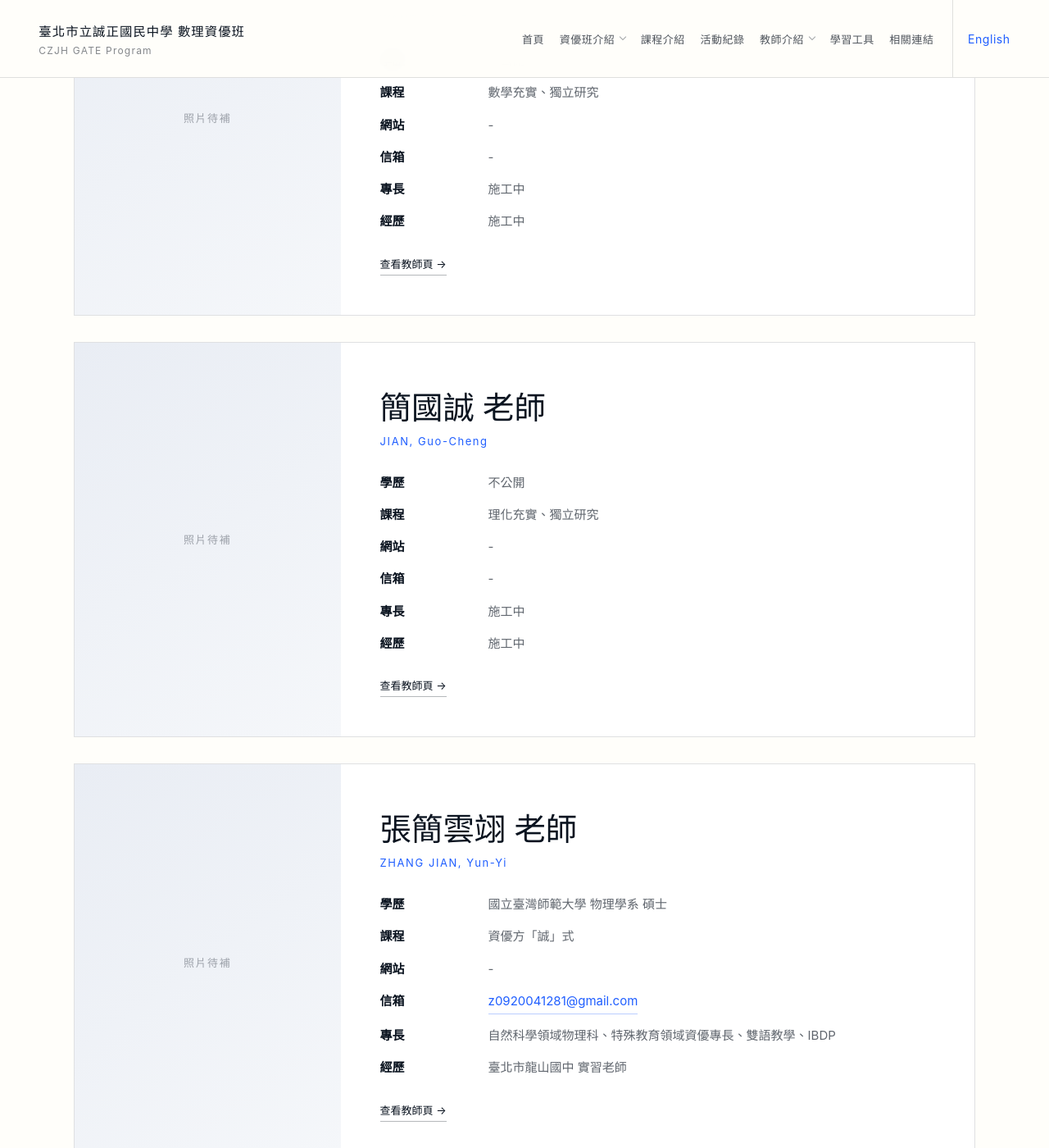
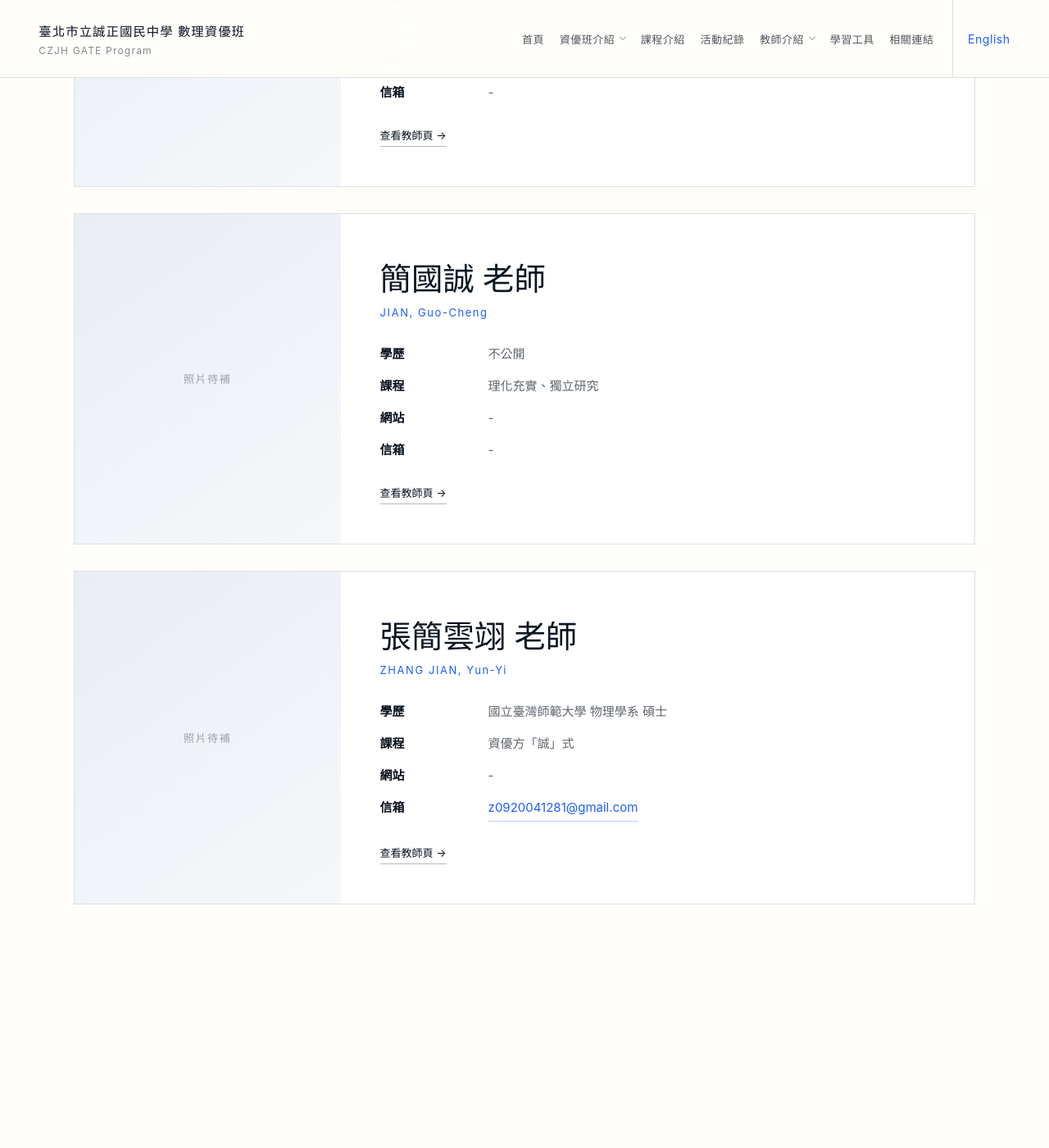
Before and after one commit to gateczjh/gateczjh.github.io, a Jekyll site: the page built from zh/teachers.html, in a window 1280 px wide and 1400 px high, scrolled down 958 px. Shown: the whole window at 82% size. Built offline with Jekyll 4.4.1, drawn with Linux system fonts in a browser that asks for light colours; after the commit the page ends 2171 px from its top, so only the background shows below that.

Commit message:
20260920_2205

```diff
--- a/zh/teachers.html
+++ b/zh/teachers.html
@@ -37,12 +37,6 @@ title: 教師介紹
 
           <dt>信箱</dt>
           <dd><span class="teacher-info-empty">-</span></dd>
-
-          <dt>專長</dt>
-          <dd>施工中</dd>
-
-          <dt>經歷</dt>
-          <dd>施工中</dd>
         </dl>
 
         <a class="teacher-more" href="{{ '/zh/teachers/zhang-ji-yi.html' | relative_url }}">
@@ -76,12 +70,6 @@ title: 教師介紹
 
           <dt>信箱</dt>
           <dd><span class="teacher-info-empty">-</span></dd>
-
-          <dt>專長</dt>
-          <dd>施工中</dd>
-
-          <dt>經歷</dt>
-          <dd>施工中</dd>
         </dl>
 
         <a class="teacher-more" href="{{ '/zh/teachers/wang-xing-shun.html' | relative_url }}">
@@ -115,12 +103,6 @@ title: 教師介紹
 
           <dt>信箱</dt>
           <dd><span class="teacher-info-empty">-</span></dd>
-
-          <dt>專長</dt>
-          <dd>施工中</dd>
-
-          <dt>經歷</dt>
-          <dd>施工中</dd>
         </dl>
 
         <a class="teacher-more" href="{{ '/zh/teachers/jian-guo-cheng.html' | relative_url }}">
@@ -154,12 +136,6 @@ title: 教師介紹
 
           <dt>信箱</dt>
           <dd><a class="teacher-info-link" href="mailto:z0920041281@gmail.com">z0920041281@gmail.com</a></dd>
-
-          <dt>專長</dt>
-          <dd>自然科學領域物理科、特殊教育領域資優專長、雙語教學、IBDP</dd>
-
-          <dt>經歷</dt>
-          <dd>臺北市龍山國中 實習老師</dd>
         </dl>
 
         <a class="teacher-more" href="{{ '/zh/teachers/zhangjian-yunyi.html' | relative_url }}">
```
Also changed, not shown: en/teachers.html (+0 -24 lines).
